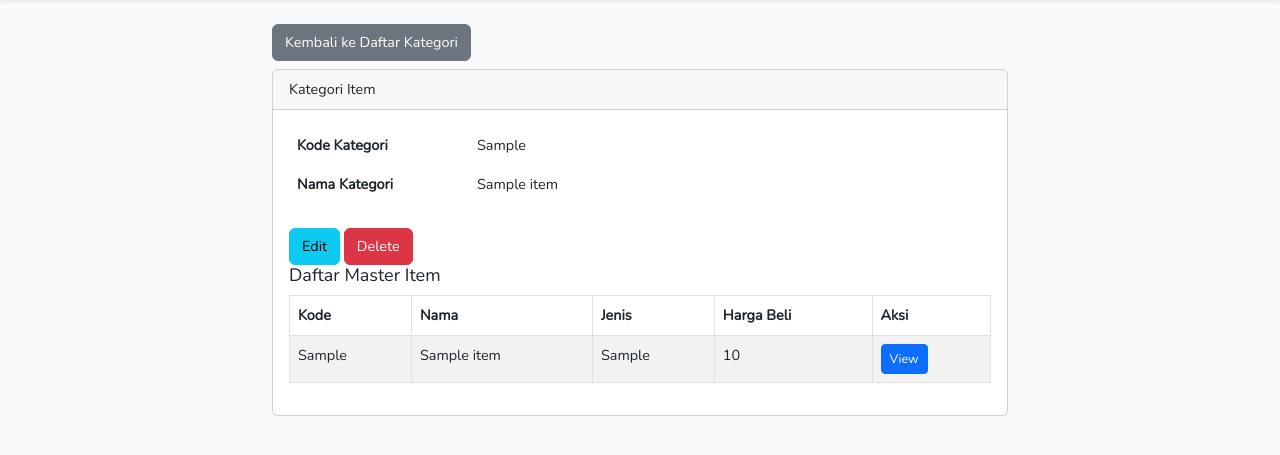
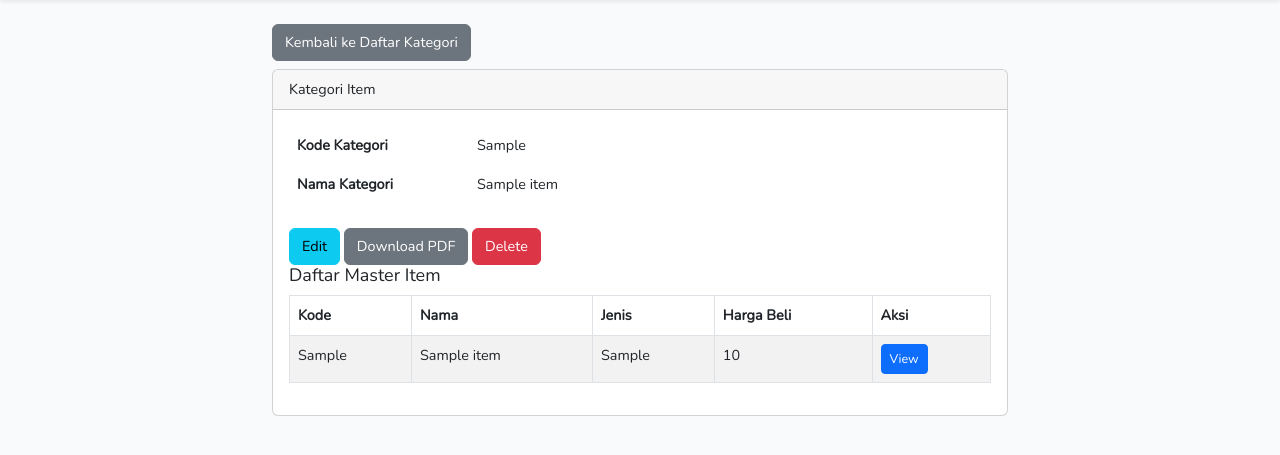
Before and after one commit to M-Surya-S/medifyid-test, a Laravel app: page /kategori-items/1 in a window 1280 px wide. Shown: the part 55-510 px from the top of the page. Run offline with Laravel 9, Linux system fonts and the light colour scheme; tables that the repository leaves empty hold one stand-in row (values such as "Sample post"); style sheets or scripts are compiled from the project's sources; parts of the project's set-up code (start-up, migrations or seed data) failed here and were passed over.

Commit message:
feat(kategori): improve layout and add PDF download button in kategori item view

```diff
--- a/resources/views/kategori_items/show.blade.php
+++ b/resources/views/kategori_items/show.blade.php
@@ -26,8 +26,12 @@
                             </tr>
                         </table>
 
-                        <a class="btn btn-info" href="{{ route('kategori-items.edit', ['kategoriItem' => $kategoriItem->id, 'return_to' => url()->current()]) }}">Edit</a>
-                        <form method="POST" action="{{ route('kategori-items.destroy', $kategoriItem) }}" class="d-inline" onsubmit="return confirm('Yakin ingin menghapus kategori ini?');">
+                        <a class="btn btn-info"
+                            href="{{ route('kategori-items.edit', ['kategoriItem' => $kategoriItem->id, 'return_to' => url()->current()]) }}">Edit</a>
+                        <a class="btn btn-secondary" href="{{ route('kategori-items.print', $kategoriItem) }}">Download
+                            PDF</a>
+                        <form method="POST" action="{{ route('kategori-items.destroy', $kategoriItem) }}" class="d-inline"
+                            onsubmit="return confirm('Yakin ingin menghapus kategori ini?');">
                             @csrf
                             @method('DELETE')
                             <input type="hidden" name="return_to" value="{{ route('kategori-items.index') }}">
```
